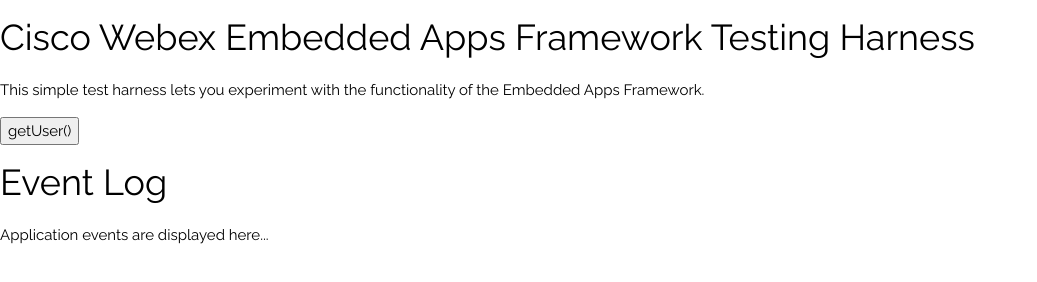
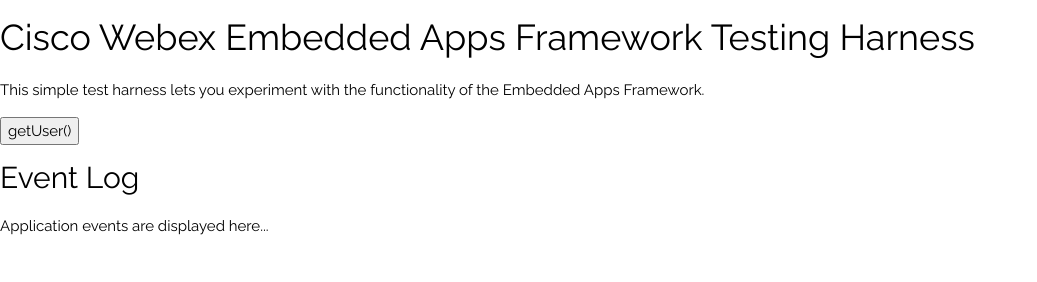
Before and after one commit to johnwfrancis/embedded-sample, a plain HTML site: page index.html in a window 1280 px wide. Shown: the whole page, without its empty margins (0-1037 px from the left). Drawn offline with nearby package versions, Linux system fonts and the light colour scheme; a script that the page names is missing.

Commit message:
Update index.html

```diff
--- a/index.html
+++ b/index.html
@@ -16,7 +16,7 @@
 
     <button onclick="handleGetUser()">getUser()</button>
 
-    <h1>Event Log</h1>
+    <h2>Event Log</h2>
     <p>Application events are displayed here...</p>
     <ul id="console" />
 </body>
```
